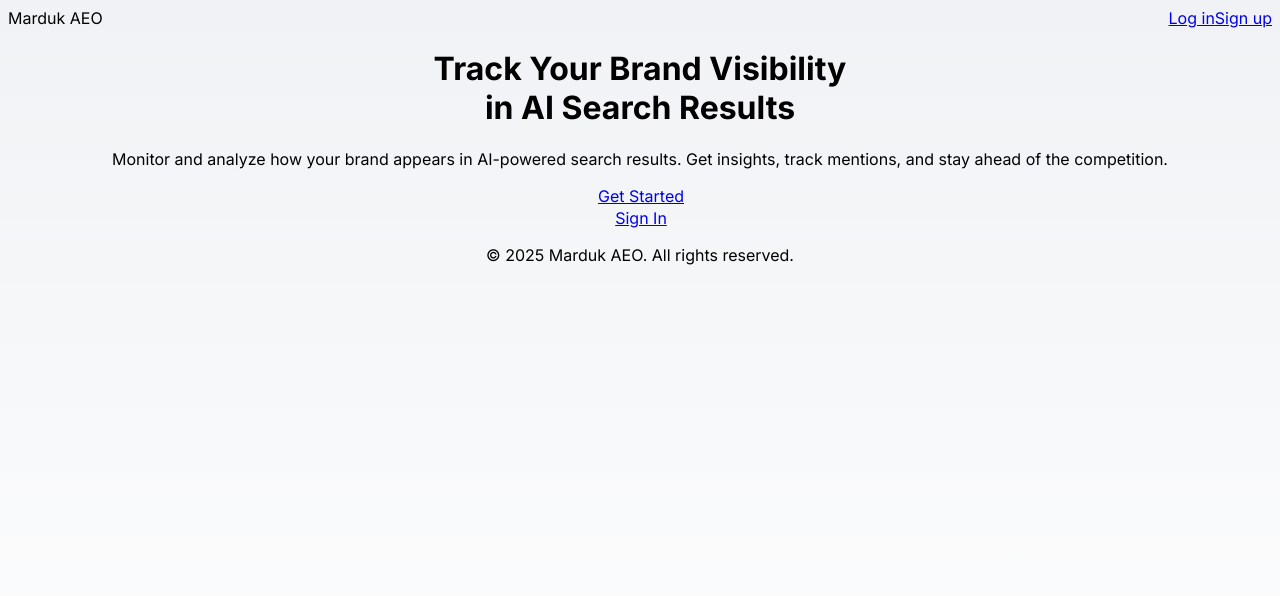
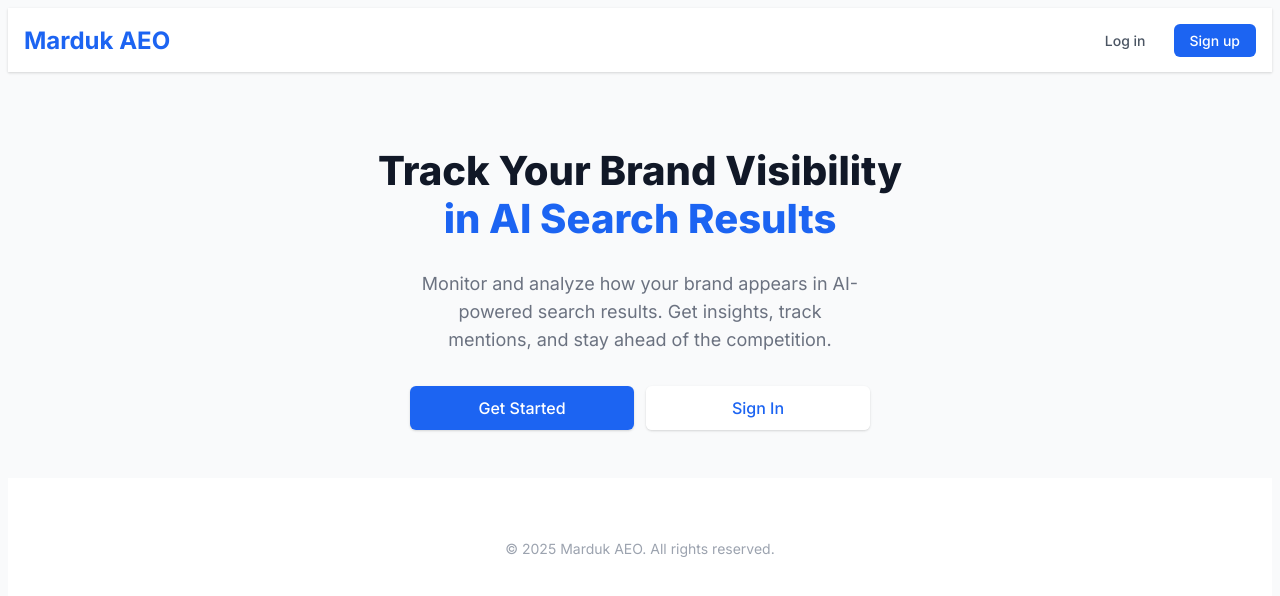
Before and after one commit to tysongreenan/marduk-aeo, a Next.js app: page / in a window 1280 px wide. Shown: the top 596 px of the page. Built offline with nearby package versions, Linux system fonts and the light colour scheme; no server answers.

Commit message:
Add explicit styles for landing page

```diff
--- a/app/globals.css
+++ b/app/globals.css
@@ -3,9 +3,16 @@
 @tailwind utilities;
 
 :root {
-  --foreground-rgb: 0, 0, 0;
-  --background-start-rgb: 240, 242, 245;
-  --background-end-rgb: 255, 255, 255;
+  --primary-50: #ebf5ff;
+  --primary-100: #e1effe;
+  --primary-200: #c3ddfd;
+  --primary-300: #a4cafe;
+  --primary-400: #76a9fa;
+  --primary-500: #3f83f8;
+  --primary-600: #1c64f2;
+  --primary-700: #1a56db;
+  --primary-800: #1e429f;
+  --primary-900: #233876;
 }
 
 @media (prefers-color-scheme: dark) {
@@ -17,12 +24,24 @@
 }
 
 body {
-  color: rgb(var(--foreground-rgb));
-  background: linear-gradient(
-      to bottom,
-      transparent,
-      rgb(var(--background-end-rgb))
-    )
-    rgb(var(--background-start-rgb));
+  background-color: #f9fafb;
+  color: #111827;
   min-height: 100vh;
 }
+
+/* Add custom class for primary color */
+.text-primary-600 {
+  color: var(--primary-600);
+}
+
+.bg-primary-600 {
+  background-color: var(--primary-600);
+}
+
+.hover\:bg-primary-700:hover {
+  background-color: var(--primary-700);
+}
+
+.border-primary-600 {
+  border-color: var(--primary-600);
+}
--- a/app/page.tsx
+++ b/app/page.tsx
@@ -2,32 +2,33 @@
 
 import { useState } from 'react'
 import Link from 'next/link'
+import '../app/globals.css'
 
 // Define the frontend URL for Vite app links
 const FRONTEND_URL = process.env.NEXT_PUBLIC_FRONTEND_URL || 'http://localhost:5173';
 
 export default function HomePage() {
   return (
-    <div className="min-h-screen bg-gray-50">
+    <div className="min-h-screen bg-white">
       {/* Navigation */}
-      <nav className="bg-white shadow-sm">
-        <div className="max-w-7xl mx-auto px-4 sm:px-6 lg:px-8">
-          <div className="flex justify-between h-16">
-            <div className="flex">
-              <div className="flex-shrink-0 flex items-center">
-                <span className="text-2xl font-bold text-primary-600">Marduk AEO</span>
+      <nav style={{backgroundColor: 'white', boxShadow: '0 1px 3px 0 rgba(0, 0, 0, 0.1), 0 1px 2px 0 rgba(0, 0, 0, 0.06)'}}>
+        <div style={{maxWidth: '80rem', margin: '0 auto', padding: '0 1rem'}}>
+          <div style={{display: 'flex', justifyContent: 'space-between', height: '4rem', alignItems: 'center'}}>
+            <div style={{display: 'flex'}}>
+              <div style={{display: 'flex', alignItems: 'center'}}>
+                <span style={{fontSize: '1.5rem', fontWeight: 'bold', color: '#1c64f2'}}>Marduk AEO</span>
               </div>
             </div>
-            <div className="flex items-center space-x-4">
+            <div style={{display: 'flex', alignItems: 'center', gap: '1rem'}}>
               <a
                 href={`${FRONTEND_URL}/login`}
-                className="text-gray-600 hover:text-gray-900 px-3 py-2 rounded-md text-sm font-medium"
+                style={{color: '#4b5563', padding: '0.5rem 0.75rem', borderRadius: '0.375rem', fontSize: '0.875rem', fontWeight: '500', textDecoration: 'none'}}
               >
                 Log in
               </a>
               <a
                 href={`${FRONTEND_URL}/signup`}
-                className="bg-primary-600 hover:bg-primary-700 text-white px-4 py-2 rounded-md text-sm font-medium"
+                style={{backgroundColor: '#1c64f2', color: 'white', padding: '0.5rem 1rem', borderRadius: '0.375rem', fontSize: '0.875rem', fontWeight: '500', textDecoration: 'none'}}
               >
                 Sign up
               </a>
@@ -37,28 +38,50 @@
       </nav>
 
       {/* Hero Section */}
-      <div className="max-w-7xl mx-auto px-4 sm:px-6 lg:px-8 py-12">
-        <div className="text-center">
-          <h1 className="text-4xl tracking-tight font-extrabold text-gray-900 sm:text-5xl md:text-6xl">
-            <span className="block">Track Your Brand Visibility</span>
-            <span className="block text-primary-600">in AI Search Results</span>
+      <div style={{maxWidth: '80rem', margin: '0 auto', padding: '3rem 1rem'}}>
+        <div style={{textAlign: 'center'}}>
+          <h1 style={{fontSize: '2.5rem', fontWeight: '800', color: '#111827', lineHeight: '1.2'}}>
+            <span style={{display: 'block'}}>Track Your Brand Visibility</span>
+            <span style={{display: 'block', color: '#1c64f2'}}>in AI Search Results</span>
           </h1>
-          <p className="mt-3 max-w-md mx-auto text-base text-gray-500 sm:text-lg md:mt-5 md:text-xl md:max-w-3xl">
+          <p style={{marginTop: '1rem', maxWidth: '28rem', margin: '0 auto', color: '#6b7280', fontSize: '1.125rem', lineHeight: '1.75rem'}}>
             Monitor and analyze how your brand appears in AI-powered search results. Get insights, track mentions, and stay ahead of the competition.
           </p>
-          <div className="mt-5 max-w-md mx-auto sm:flex sm:justify-center md:mt-8">
-            <div className="rounded-md shadow">
+          <div style={{marginTop: '2rem', display: 'flex', justifyContent: 'center', gap: '0.75rem', flexWrap: 'wrap'}}>
+            <div style={{boxShadow: '0 1px 3px 0 rgba(0, 0, 0, 0.1), 0 1px 2px 0 rgba(0, 0, 0, 0.06)', borderRadius: '0.375rem'}}>
               <a
                 href={`${FRONTEND_URL}/signup`}
-                className="w-full flex items-center justify-center px-8 py-3 border border-transparent text-base font-medium rounded-md text-white bg-primary-600 hover:bg-primary-700 md:py-4 md:text-lg md:px-10"
+                style={{
+                  display: 'flex',
+                  justifyContent: 'center',
+                  alignItems: 'center',
+                  padding: '0.75rem 2rem',
+                  borderRadius: '0.375rem',
+                  backgroundColor: '#1c64f2',
+                  color: 'white',
+                  fontWeight: '500',
+                  textDecoration: 'none',
+                  minWidth: '10rem'
+                }}
               >
                 Get Started
               </a>
             </div>
-            <div className="mt-3 rounded-md shadow sm:mt-0 sm:ml-3">
+            <div style={{boxShadow: '0 1px 3px 0 rgba(0, 0, 0, 0.1), 0 1px 2px 0 rgba(0, 0, 0, 0.06)', borderRadius: '0.375rem'}}>
               <a
                 href={`${FRONTEND_URL}/login`}
-                className="w-full flex items-center justify-center px-8 py-3 border border-transparent text-base font-medium rounded-md text-primary-600 bg-white hover:bg-gray-50 md:py-4 md:text-lg md:px-10"
+                style={{
+                  display: 'flex',
+                  justifyContent: 'center',
+                  alignItems: 'center',
+                  padding: '0.75rem 2rem',
+                  borderRadius: '0.375rem',
+                  backgroundColor: 'white',
+                  color: '#1c64f2',
+                  fontWeight: '500',
+                  textDecoration: 'none',
+                  minWidth: '10rem'
+                }}
               >
                 Sign In
               </a>
@@ -68,10 +91,10 @@
       </div>
 
       {/* Footer */}
-      <footer className="bg-white mt-auto">
-        <div className="max-w-7xl mx-auto py-12 px-4 sm:px-6 md:flex md:items-center md:justify-between lg:px-8">
-          <div className="mt-8 md:mt-0">
-            <p className="text-center text-base text-gray-400">
+      <footer style={{backgroundColor: 'white', marginTop: 'auto'}}>
+        <div style={{maxWidth: '80rem', margin: '0 auto', padding: '3rem 1rem', display: 'flex', justifyContent: 'center', alignItems: 'center'}}>
+          <div>
+            <p style={{textAlign: 'center', fontSize: '0.875rem', color: '#9ca3af'}}>
               &copy; {new Date().getFullYear()} Marduk AEO. All rights reserved.
             </p>
           </div>
--- a/tailwind.config.js
+++ b/tailwind.config.js
@@ -4,23 +4,28 @@
     './app/**/*.{js,ts,jsx,tsx,mdx}',
     './pages/**/*.{js,ts,jsx,tsx,mdx}',
     './components/**/*.{js,ts,jsx,tsx,mdx}',
+    './src/**/*.{js,ts,jsx,tsx,mdx}',
   ],
   theme: {
     extend: {
       colors: {
         primary: {
-          50: '#eef2ff',
-          100: '#e0e7ff',
-          200: '#c7d2fe',
-          300: '#a5b4fc',
-          400: '#818cf8',
-          500: '#6366f1',
-          600: '#4f46e5',
-          700: '#4338ca',
-          800: '#3730a3',
-          900: '#312e81',
-          950: '#1e1b4b',
+          50: '#ebf5ff',
+          100: '#e1effe',
+          200: '#c3ddfd',
+          300: '#a4cafe',
+          400: '#76a9fa',
+          500: '#3f83f8',
+          600: '#1c64f2',
+          700: '#1a56db',
+          800: '#1e429f',
+          900: '#233876',
         },
+      },
+      backgroundImage: {
+        'gradient-radial': 'radial-gradient(var(--tw-gradient-stops))',
+        'gradient-conic':
+          'conic-gradient(from 180deg at 50% 50%, var(--tw-gradient-stops))',
       },
     },
   },
```
